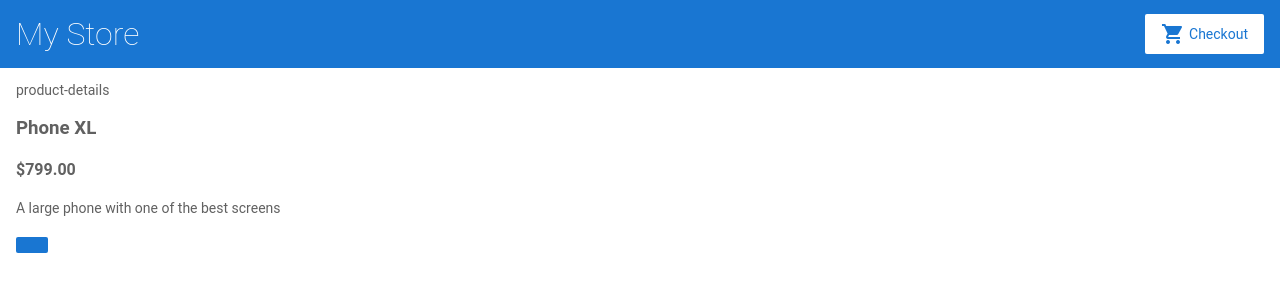
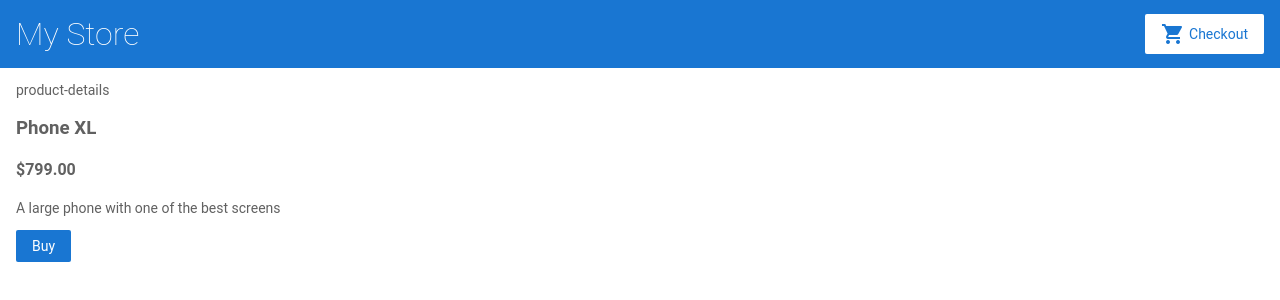
Before and after one commit to LiyaAM/angular-store, an Angular app: page /products/0 in a window 1280 px wide. Shown: the top 300 px of the page. Built offline with nearby package versions, Linux system fonts and the light colour scheme.

Commit message:
1 file modified

```diff
--- a/src/app/product-details/product-details.component.html
+++ b/src/app/product-details/product-details.component.html
@@ -5,5 +5,5 @@ product-details
   <h3>{{ product.name }}</h3>
   <h4>{{ product.price | currency }}</h4>
   <p>{{ product.description }}</p>
-  <button (click)="addToCart(product)"></button>
+  <button (click)="addToCart(product)">Buy</button>
 </div>
```
